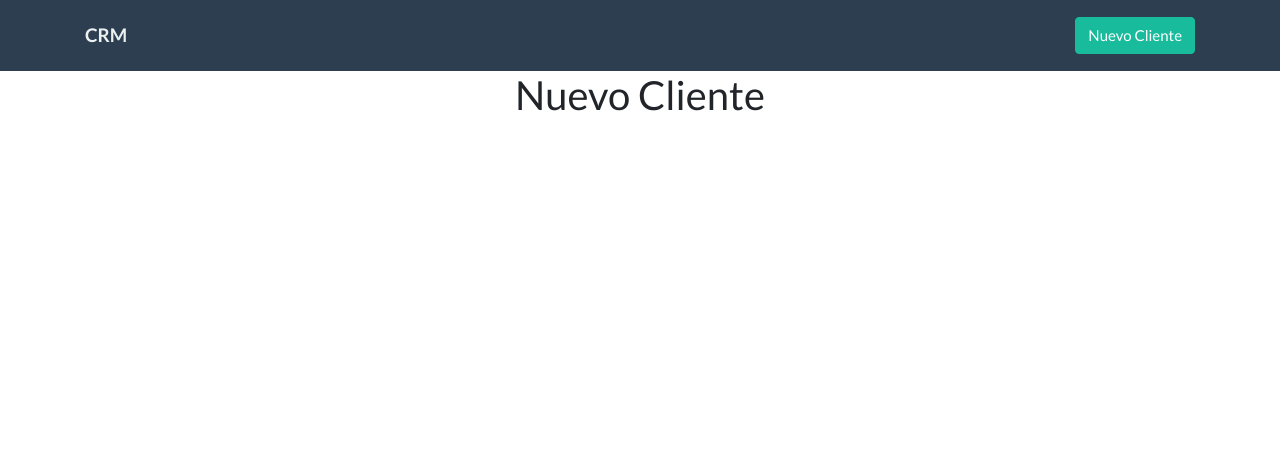
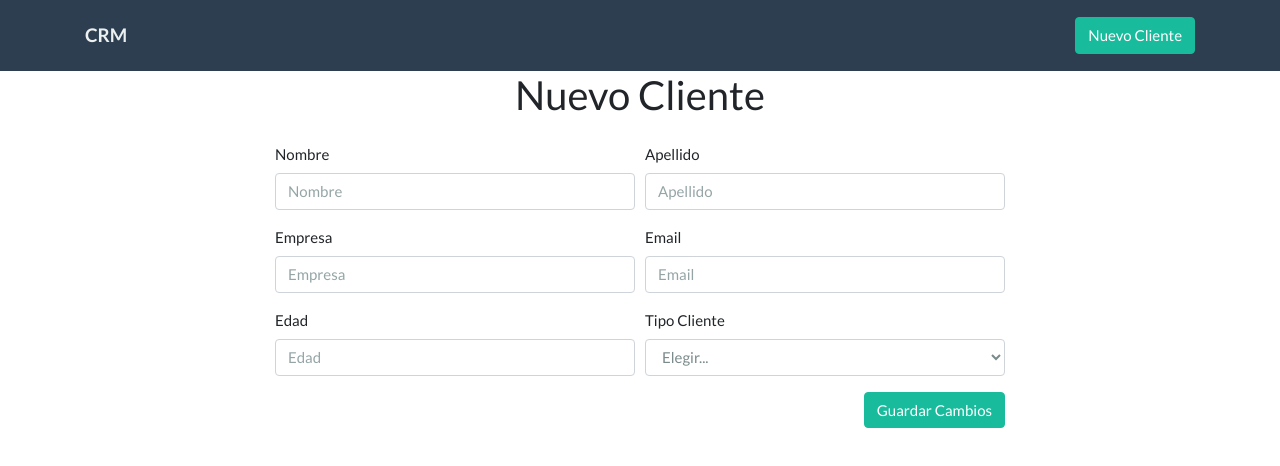
Before and after one commit to zesaru/express-graphql, a React (Create React App) app in the folder cliente/: page /cliente/nuevo in a window 1280 px wide. Shown: the top 466 px of the page. Built offline with nearby package versions, Linux system fonts and the light colour scheme.

Commit message:
creando nuevos clientes

```diff
--- a/cliente/src/componentes/NuevoCliente.js
+++ b/cliente/src/componentes/NuevoCliente.js
@@ -2,9 +2,66 @@
 
 const NuevoCliente = () => {
   return (
-    <div>
+    <>
       <h2 className="text-center">Nuevo Cliente</h2>
-    </div>
+      <div className="row justify-content-center">
+        <form className="col-md-8 m-3">
+          <div className="form-row">
+            <div className="form-group col-md-6">
+              <label>Nombre</label>
+              <input
+                type="text"
+                className="form-control"
+                placeholder="Nombre"
+              />
+            </div>
+            <div className="form-group col-md-6">
+              <label>Apellido</label>
+              <input
+                type="text"
+                className="form-control"
+                placeholder="Apellido"
+              />
+            </div>
+          </div>
+          <div className="form-row">
+            <div className="form-group col-md-6">
+              <label>Empresa</label>
+              <input
+                type="text"
+                className="form-control"
+                placeholder="Empresa"
+              />
+            </div>
+            <div className="form-group col-md-6">
+              <label>Email</label>
+              <input
+                type="email"
+                className="form-control"
+                placeholder="Email"
+              />
+            </div>
+          </div>
+          <div className="form-row">
+            <div className="form-group col-md-6">
+              <label>Edad</label>
+              <input type="text" className="form-control" placeholder="Edad" />
+            </div>
+            <div className="form-group col-md-6">
+              <label>Tipo Cliente</label>
+              <select className="form-control">
+                <option value="">Elegir...</option>
+                <option value="PREMIUM">PREMIUM</option>
+                <option value="BASICO">BÁSICO</option>
+              </select>
+            </div>
+          </div>
+          <button type="submit" className="btn btn-success float-right">
+            Guardar Cambios
+          </button>
+        </form>
+      </div>
+    </>
   );
 };
 
```
